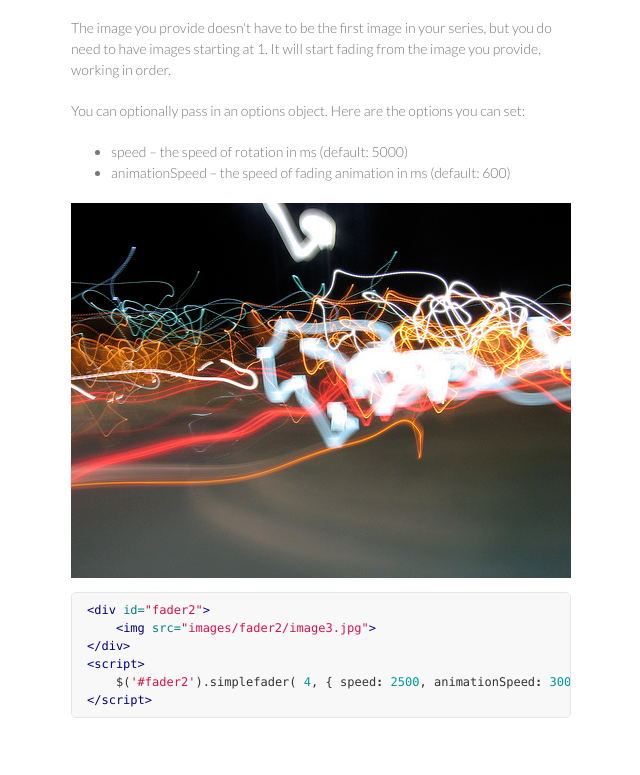
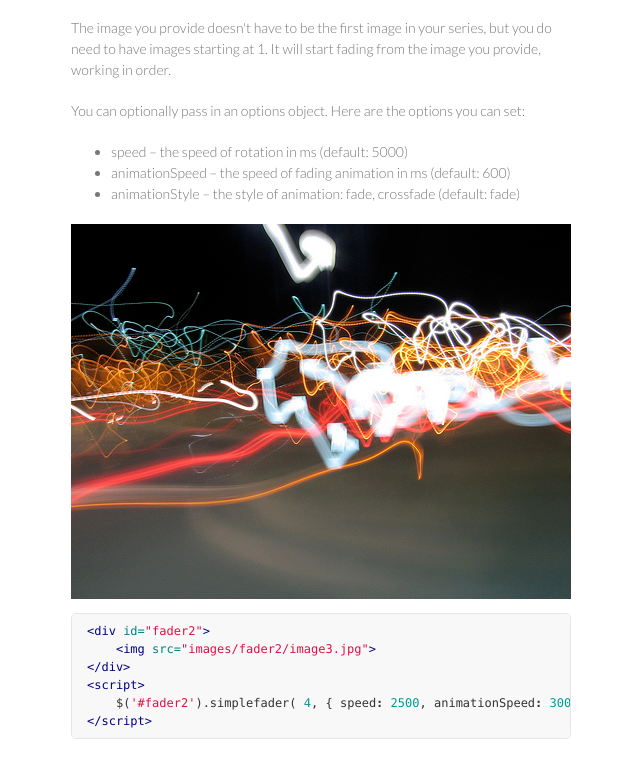
Before and after one commit to awayken/jSimpleFader, a plain HTML site: page index.html in a window 1280 px wide. Shown: the part 908-1683 px from the top of the page, without its empty margins (499-1139 px from the left). Drawn offline with nearby package versions, Linux system fonts and the light colour scheme.

Commit message:
Added animationStyle to index

```diff
--- a/index.html
+++ b/index.html
@@ -58,6 +58,7 @@
 <ul>
 <li>speed – the speed of rotation in ms (default: 5000)</li>
 <li>animationSpeed – the speed of fading animation in ms (default: 600)</li>
+<li>animationStyle &ndash; the style of animation: fade, crossfade (default: fade)</li>
 </ul>
 
 <div id="fader2">
```
